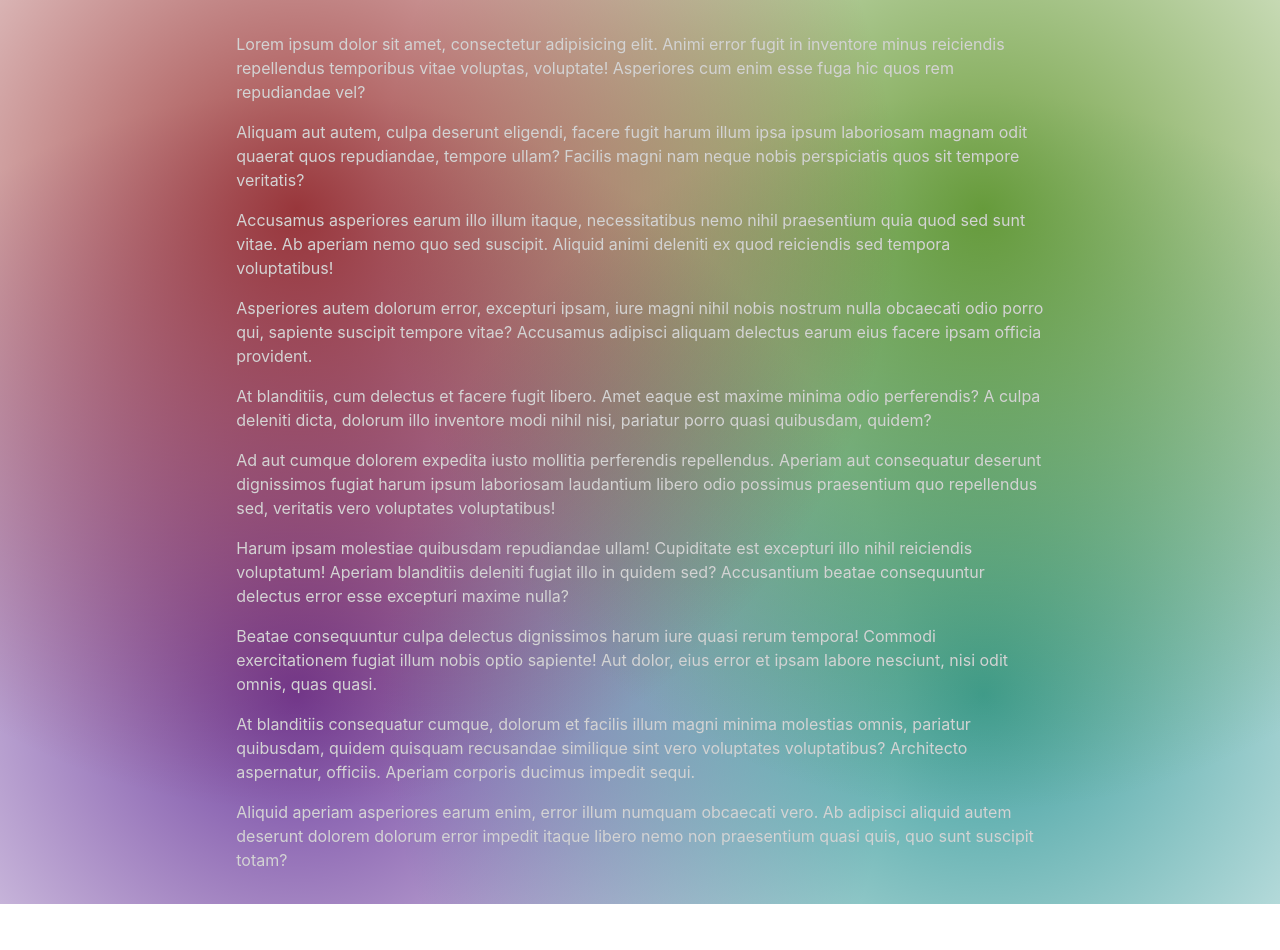
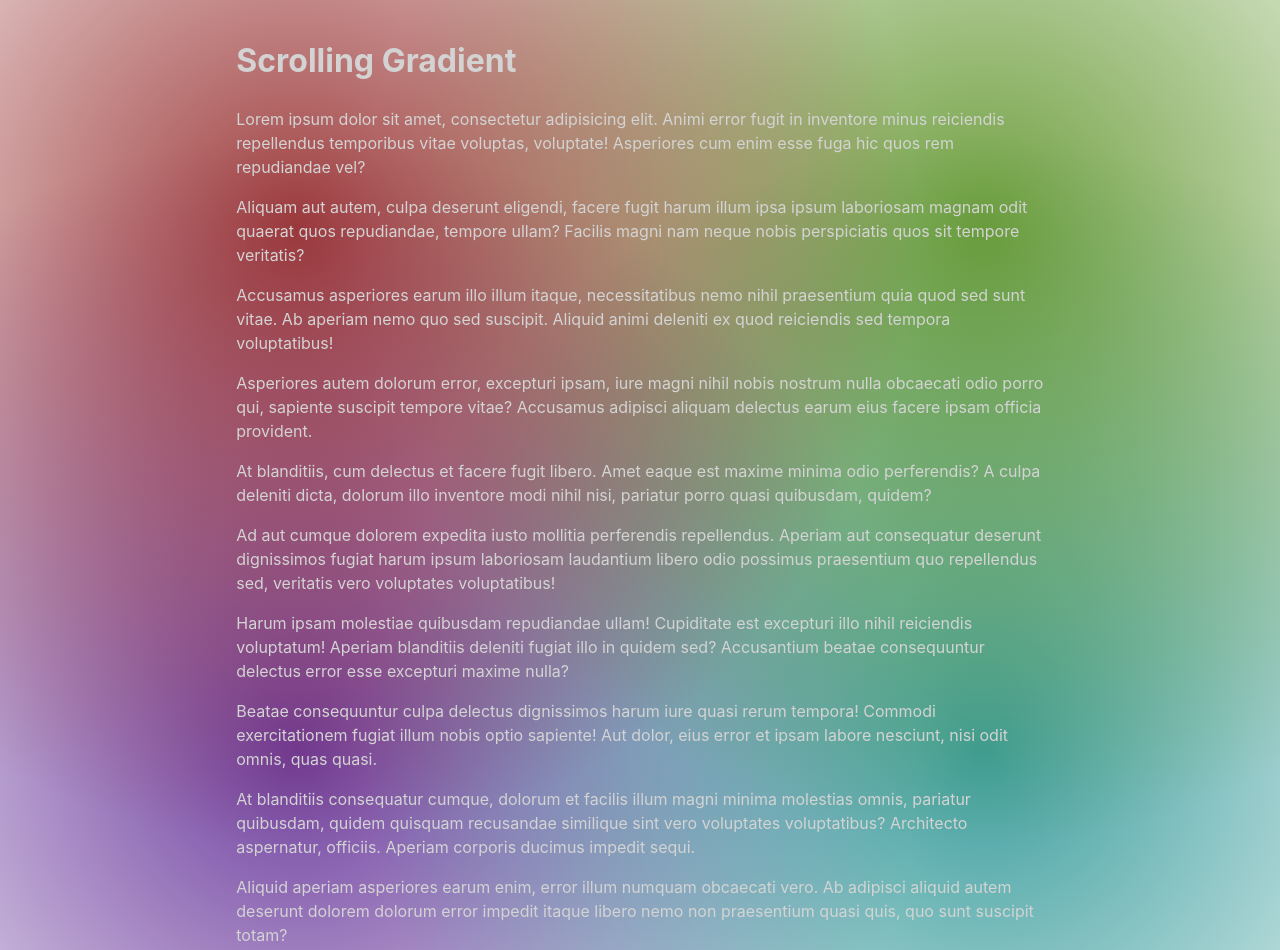
Before and after one commit to Kageetai/scrolling-gradient, a website built with Vite: page index.html in a window 1280 px wide. Shown: the top 950 px of the page. Before the commit the page ends 904 px from the top, so only its background shows below. Built offline with nearby package versions, Linux system fonts and the light colour scheme.

Commit message:
add heading

```diff
--- a/index.html
+++ b/index.html
@@ -11,6 +11,8 @@
 
   <body class="background">
     <main>
+      <h1>Scrolling Gradient</h1>
+
       <p>
         Lorem ipsum dolor sit amet, consectetur adipisicing elit. Animi error
         fugit in inventore minus reiciendis repellendus temporibus vitae
```
